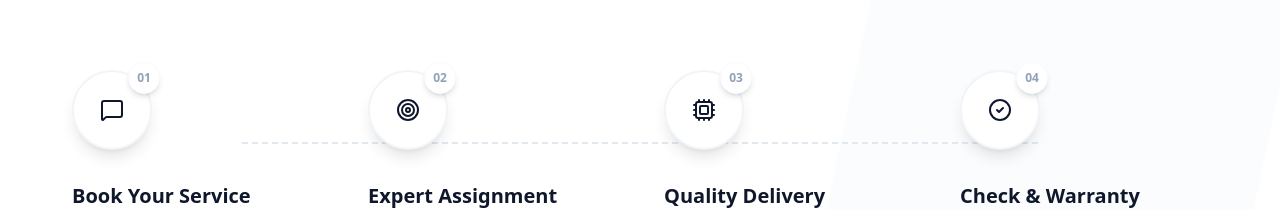
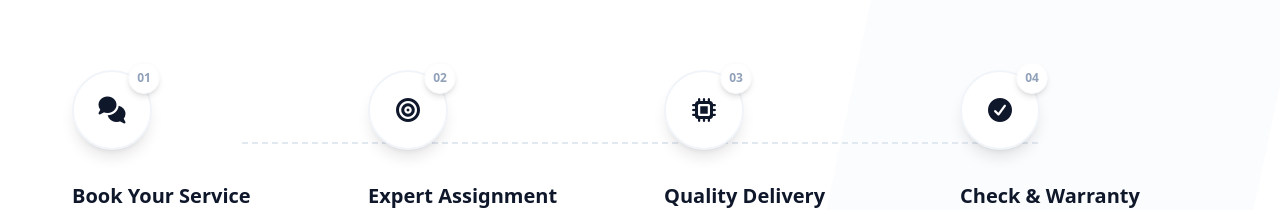
Before and after one commit to sujon-258549/kajlagbe-frontend, a Next.js app: page / in a window 1280 px wide. Shown: the part 3976-4186 px from the top of the page. Built offline with nearby package versions, Linux system fonts and the light colour scheme.

Commit message:
feat: add ProcessSection component to display the service workflow on the home page.

```diff
--- a/src/components/home/ProcessSection.tsx
+++ b/src/components/home/ProcessSection.tsx
@@ -1,21 +1,17 @@
-"use client";
-
+import { useState } from "react";
 import { motion } from "motion/react";
-import {
-  MessageSquare,
-  Target,
-  Cpu,
-  CheckCircle2,
-  ArrowRight,
-} from "lucide-react";
+import { ArrowRight, Edit } from "lucide-react";
 import Heading2 from "../common/Headings/Heading2";
 import Heading5 from "../common/Headings/Heading5";
+import AdminOnly from "../common/auth/AdminOnly";
+import ProcessModal from "../modal/home/ProcessModal";
+import { ProcessFormData } from "@/schemas/home/process.schema";
 
-const steps = [
+const initialSteps = [
   {
     number: "01",
     title: "Book Your Service",
-    icon: <MessageSquare className="w-6 h-6" />,
+    iconName: "fa-solid fa-comments",
     description:
       "Select your needed service and schedule a time that works best for you through our simple booking form.",
     color: "from-secondary to-green-600",
@@ -23,7 +19,7 @@ const steps = [
   {
     number: "02",
     title: "Expert Assignment",
-    icon: <Target className="w-6 h-6" />,
+    iconName: "fa-solid fa-bullseye",
     description:
       "Our system instantly matches you with a background-verified and highly-rated professional in your area.",
     color: "from-primary to-orange-600",
@@ -31,7 +27,7 @@ const steps = [
   {
     number: "03",
     title: "Quality Delivery",
-    icon: <Cpu className="w-6 h-6" />,
+    iconName: "fa-solid fa-microchip",
     description:
       "Our expert arrives at your doorstep and provides top-tier service using specialized tools and professional care.",
     color: "from-secondary to-green-600",
@@ -39,7 +35,7 @@ const steps = [
   {
     number: "04",
     title: "Check & Warranty",
-    icon: <CheckCircle2 className="w-6 h-6" />,
+    iconName: "fa-solid fa-circle-check",
     description:
       "Review the completed work, make a secure payment, and enjoy our 7-day post-service quality guarantee.",
     color: "from-primary to-orange-600",
@@ -47,8 +43,26 @@ const steps = [
 ];
 
 export default function ProcessSection() {
+  const [isModalOpen, setIsModalOpen] = useState(false);
+  const [data, setData] = useState<ProcessFormData>({
+    badge: "Our Workflow",
+    title: "Our Simplified Service Workflow",
+    description: "A transparent and proven methodology designed for success.",
+    steps: initialSteps,
+  });
+
   return (
-    <section className=" py-12 md:py-24 bg-white relative overflow-hidden">
+    <section className=" py-12 md:py-24 bg-white relative overflow-hidden group/section">
+      <AdminOnly>
+        <button
+          onClick={() => setIsModalOpen(true)}
+          className="absolute top-4 right-8 z-20 w-10 h-10 flex items-center justify-center rounded-full bg-secondary/10 border border-secondary/20 text-secondary opacity-0 group-hover/section:opacity-100 transition-all hover:bg-secondary hover:text-white shadow-lg"
+          title="Edit Process"
+        >
+          <Edit className="w-4 h-4" />
+        </button>
+      </AdminOnly>
+
       {/* Decorative background elements */}
       <div className="absolute top-0 right-0 w-1/3 h-full bg-slate-50/50 -skew-x-12 z-0"></div>
 
@@ -60,14 +74,15 @@ export default function ProcessSection() {
             viewport={{ once: true }}
             className="text-secondary font-bold tracking-[0.3em] uppercase text-xs block"
           >
-            Our Workflow
+            {data.badge}
           </motion.span>
           <Heading2 className="text-4xl md:text-5xl font-bold text-slate-900 leading-tight">
-            Our Simplified <span className="text-primary italic">Service</span>{" "}
-            Workflow
+            {data.title.split("Service")[0]}
+            <span className="text-primary italic">Service</span>{" "}
+            {data.title.split("Service")[1]}
           </Heading2>
           <p className="text-lg text-slate-500 font-medium pt-2">
-            A transparent and proven methodology designed for success.
+            {data.description}
           </p>
         </div>
 
@@ -77,7 +92,7 @@ export default function ProcessSection() {
             <div className="w-full h-full border-t-2 border-dashed border-slate-200"></div>
           </div>
 
-          {steps.map((step, index) => (
+          {data.steps.map((step, index) => (
             <motion.div
               key={index}
               initial={{ opacity: 0, y: 30 }}
@@ -91,7 +106,7 @@ export default function ProcessSection() {
                 <div
                   className={`w-20 h-20 rounded-full bg-white border-2 border-slate-100 flex items-center justify-center text-slate-900 shadow-lg transition-all duration-500 group-hover:scale-110 group-hover:shadow-2xl group-hover:border-transparent group-hover:bg-linear-to-br ${step.color} group-hover:text-white`}
                 >
-                  {step.icon}
+                  <i className={`${step.iconName} text-2xl`} />
                 </div>
                 <div className="absolute -top-2 -right-2 w-8 h-8 rounded-full bg-white shadow-md border border-slate-50 flex items-center justify-center text-xs font-bold text-slate-400 group-hover:text-primary transition-colors">
                   {step.number}
@@ -116,6 +131,13 @@ export default function ProcessSection() {
           ))}
         </div>
       </div>
+
+      <ProcessModal
+        isOpen={isModalOpen}
+        onClose={() => setIsModalOpen(false)}
+        initialData={data}
+        onUpdate={(newData: ProcessFormData) => setData(newData)}
+      />
     </section>
   );
 }
```
